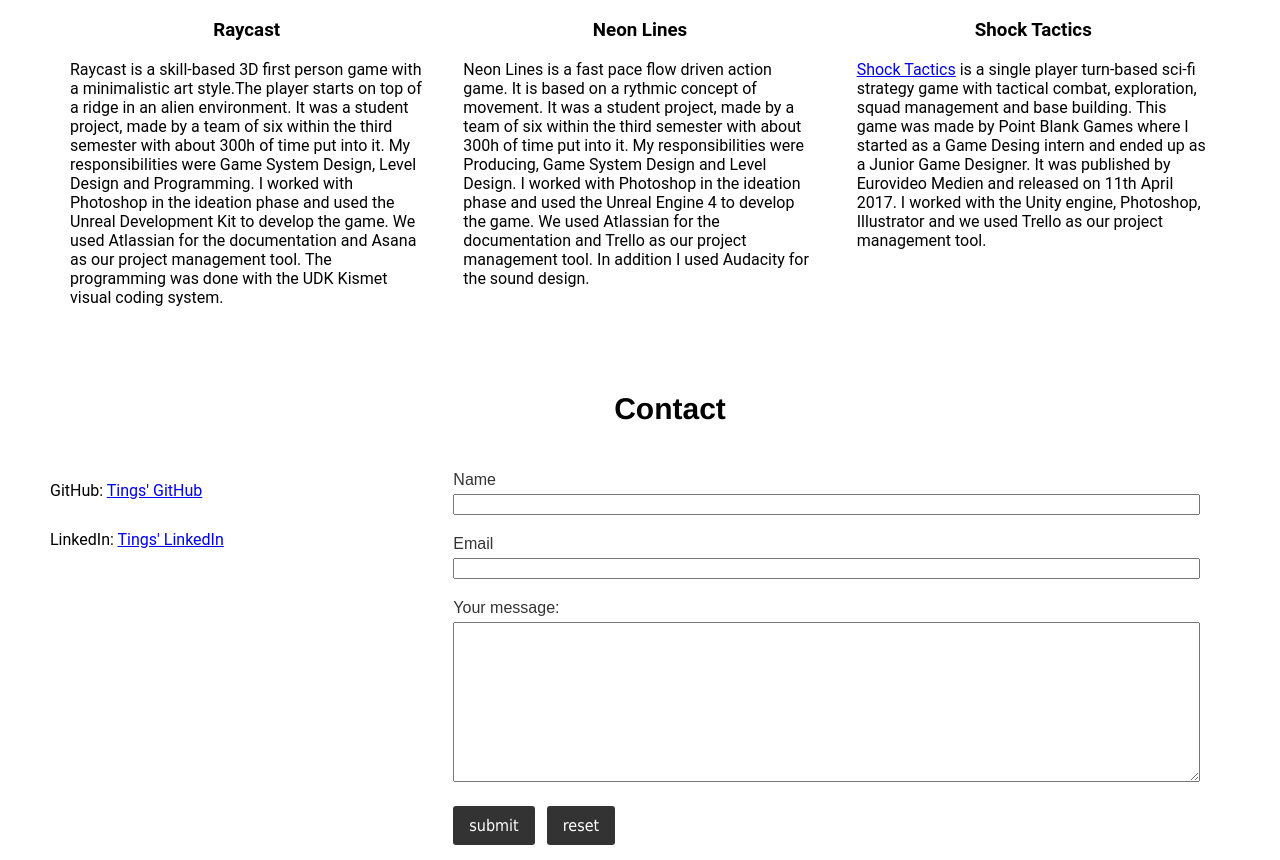
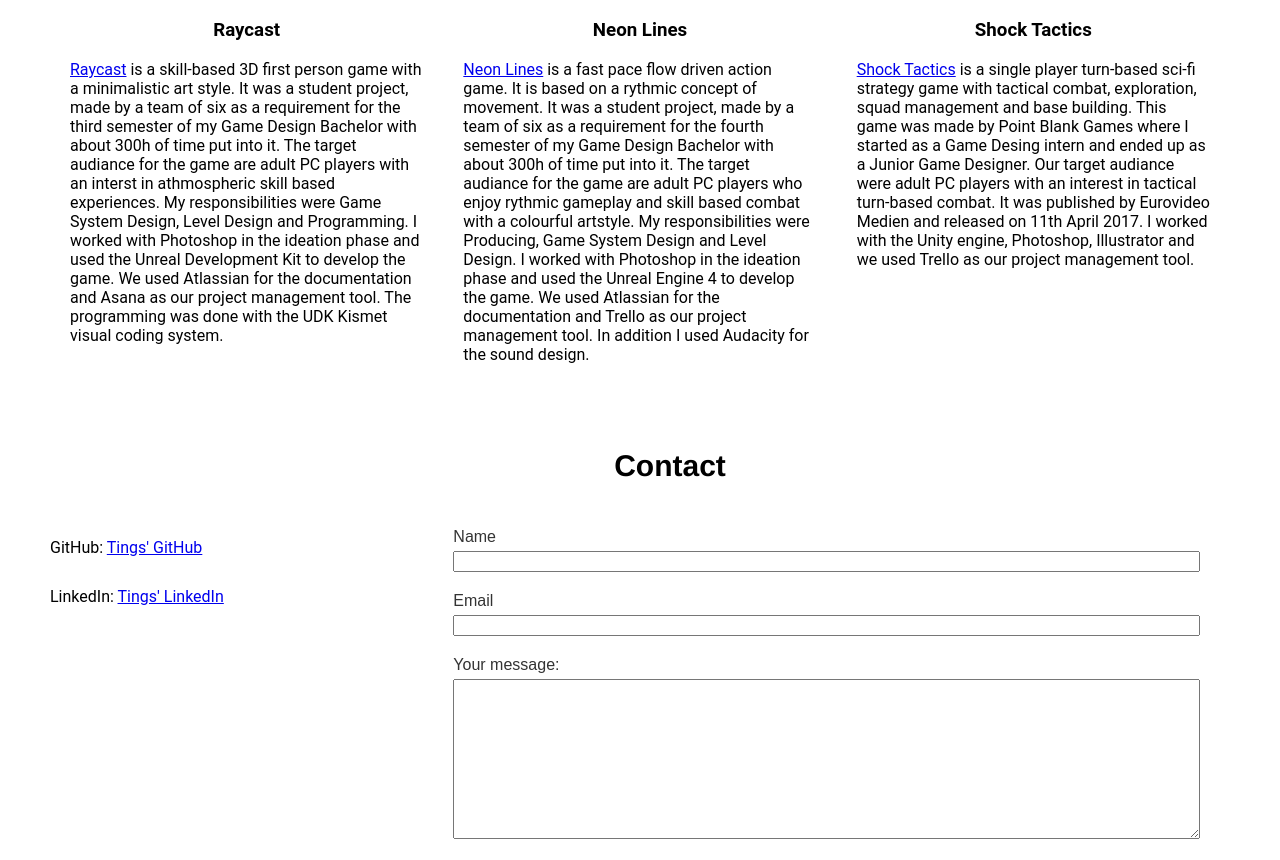
Before and after one commit to Thien-Van/tings-portfolio, a plain HTML site: page index.html in a window 1280 px wide. Shown: the part 1322-2182 px from the top of the page. Drawn offline with Linux system fonts and the light colour scheme.

Commit message:
Changed text in projects, got rid of Whitespace on top in mobile

```diff
--- a/index.html
+++ b/index.html
@@ -57,8 +57,9 @@
                     <div class ="item">
                         <img src="images/tvt-project-raycast.jpg" alt="Screenshot of the student project Raycast">
                         <h3>Raycast</h3>
-                        <p>Raycast is a skill-based 3D first person game with a minimalistic art style.The player starts on top of a ridge in an alien environment.
-                            It was a student project, made by a team of six within the third semester with about 300h of time put into it.
+                        <p><a href="#">Raycast</a> is a skill-based 3D first person game with a minimalistic art style.
+                            It was a student project, made by a team of six as a requirement for the third semester of my Game Design Bachelor with about 300h of time put into it.
+                            The target audiance for the game are adult PC players with an interst in athmospheric skill based experiences.
                             My responsibilities were Game System Design, Level Design and Programming. I worked with Photoshop in the ideation phase and
                             used the Unreal Development Kit to develop the game. We used Atlassian for the documentation and Asana as our project management tool.
                             The programming was done with the UDK Kismet visual coding system.</p>
@@ -66,8 +67,9 @@
                     <div class ="item">
                         <img src="images/tvt-project-neon-lines.jpg" alt="Screenshot of the student project Neon Lines">
                         <h3>Neon Lines</h3>
-                        <p>Neon Lines is a fast pace flow driven action game. It is based on a rythmic concept of movement.
-                            It was a student project, made by a team of six within the third semester with about 300h of time put into it.
+                        <p><a href="#">Neon Lines</a> is a fast pace flow driven action game. It is based on a rythmic concept of movement.
+                            It was a student project, made by a team of six as a requirement for the fourth semester of my Game Design Bachelor with about 300h of time put into it.
+                            The target audiance for the game are adult PC players who enjoy rythmic gameplay and skill based combat with a colourful artstyle.
                             My responsibilities were Producing, Game System Design and Level Design. I worked with Photoshop in the ideation phase and
                             used the Unreal Engine 4 to develop the game. We used Atlassian for the documentation and Trello as our project management tool.
                             In addition I used Audacity for the sound design.</p>
@@ -77,6 +79,7 @@
                         <h3>Shock Tactics</h3>
                         <p><a href="https://store.steampowered.com/app/473610/Shock_Tactics/" target="_blank">Shock Tactics</a> is a single player turn-based sci-fi strategy game with tactical combat, exploration, squad management and base building.
                              This game was made by Point Blank Games where I started as a Game Desing intern and ended up as a Junior Game Designer.
+                             Our target audiance were adult PC players with an interest in tactical turn-based combat.
                              It was published by Eurovideo Medien and released on 11th April 2017. I worked with the Unity engine, Photoshop, Illustrator and we used Trello as our
                              project management tool.</p>
                     </div>
--- a/style.css
+++ b/style.css
@@ -5,6 +5,7 @@ body {
 
 /* Header icluding h1 and nav */
 header {
+  margin-top: 0;
   background-color: #333333;
 }
 
@@ -13,7 +14,8 @@ h1 {
   font-size: 52px;
   color: white;
   text-align: center;
-  margin-bottom: 10px;
+  margin: 0 0 10px 0;
+  /* margin-bottom: 10px; */
 }
 
 header nav {
```
